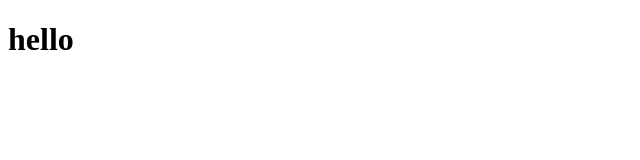
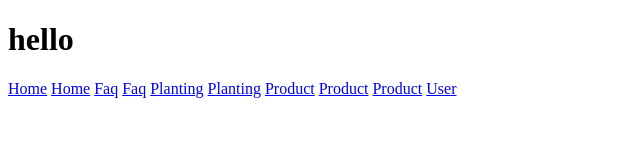
Before and after one commit to jaemclain/satsop-bulb-farm-backend, a website: page public/index.html in a window 1280 px wide. Shown: the whole page, without its empty margins (0-640 px from the left). Drawn offline with Linux system fonts and the light colour scheme.

Commit message:
added routes to index.html

```diff
--- a/public/index.html
+++ b/public/index.html
@@ -7,5 +7,19 @@
 </head>
 <body>
     <h1>hello</h1>
+    <a href="/homeText/">Home</a>
+    <a href="/homeText/:id">Home</a>
+
+    <a href="/faqText">Faq</a>
+    <a href="/faqText/:id">Faq</a>
+
+    <a href="/PlantingInstructionText">Planting</a>
+    <a href="/PlantingInstructionText/:id">Planting</a>
+
+    <a href="/products">Product</a>
+    <a href="/products/:id">Product</a>
+    <a href="/product/name">Product</a>
+
+    <a href="/user">User</a>
 </body>
 </html>
```
